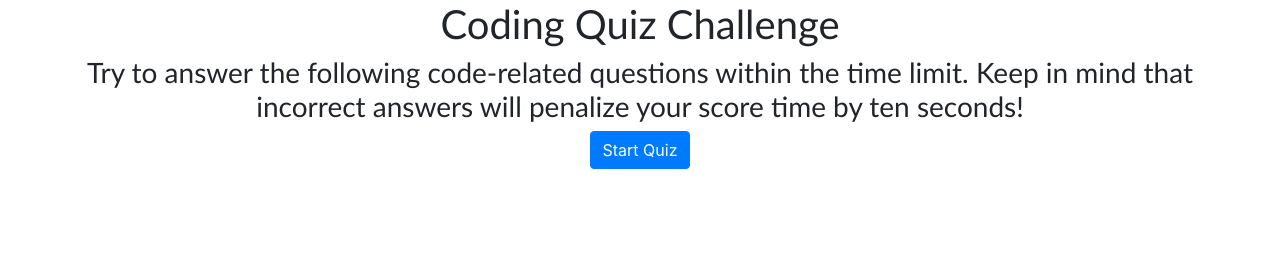
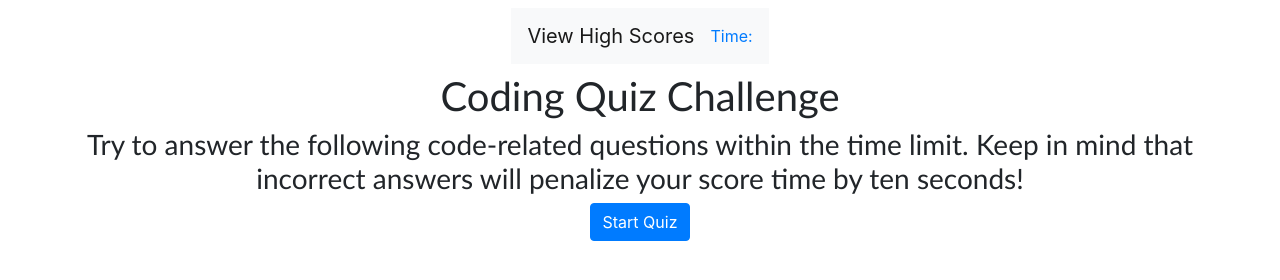
Before and after one commit to marktmcgraw/code-quiz, a plain HTML site: page index.html in a window 1280 px wide. Drawn offline with nearby package versions, Linux system fonts and the light colour scheme.

Commit message:
added navbar and js page

```diff
--- a/index.html
+++ b/index.html
@@ -12,7 +12,14 @@
 </head>
 
 <body>
+    <div class=navbar>
+    <nav class="navbar navbar-expand-lg navbar-light bg-light">
+        <a class="navbar-brand" href="#">View High Scores</a>
+        <a class="navbar-timer" href="#">Time:</a>
+      </nav>
+    </div>
     <div class=container>
+
         <h1>Coding Quiz Challenge</h1>
         <h3>Try to answer the following code-related questions within the time limit.
             Keep in mind that incorrect answers will penalize your score time by ten seconds!
@@ -21,6 +28,9 @@
             <button type="button" class="btn btn-primary">Start Quiz</button>
         </div>
     </div>
+
+    <script src="/questions.js"></script>
+
 </body>
 
 </html>
--- a/style.css
+++ b/style.css
@@ -1,3 +1,12 @@
+.navbar {
+    display: flex;
+    justify-content: space-around;
+
+
+}
+
+
+
 h1, h3 {text-align: center;
         font-family: 'Gill Sans', 'Gill Sans MT', Calibri, 'Trebuchet MS', sans-serif;
 
```
Also changed, not shown: questions.js (added), 1 other file.
